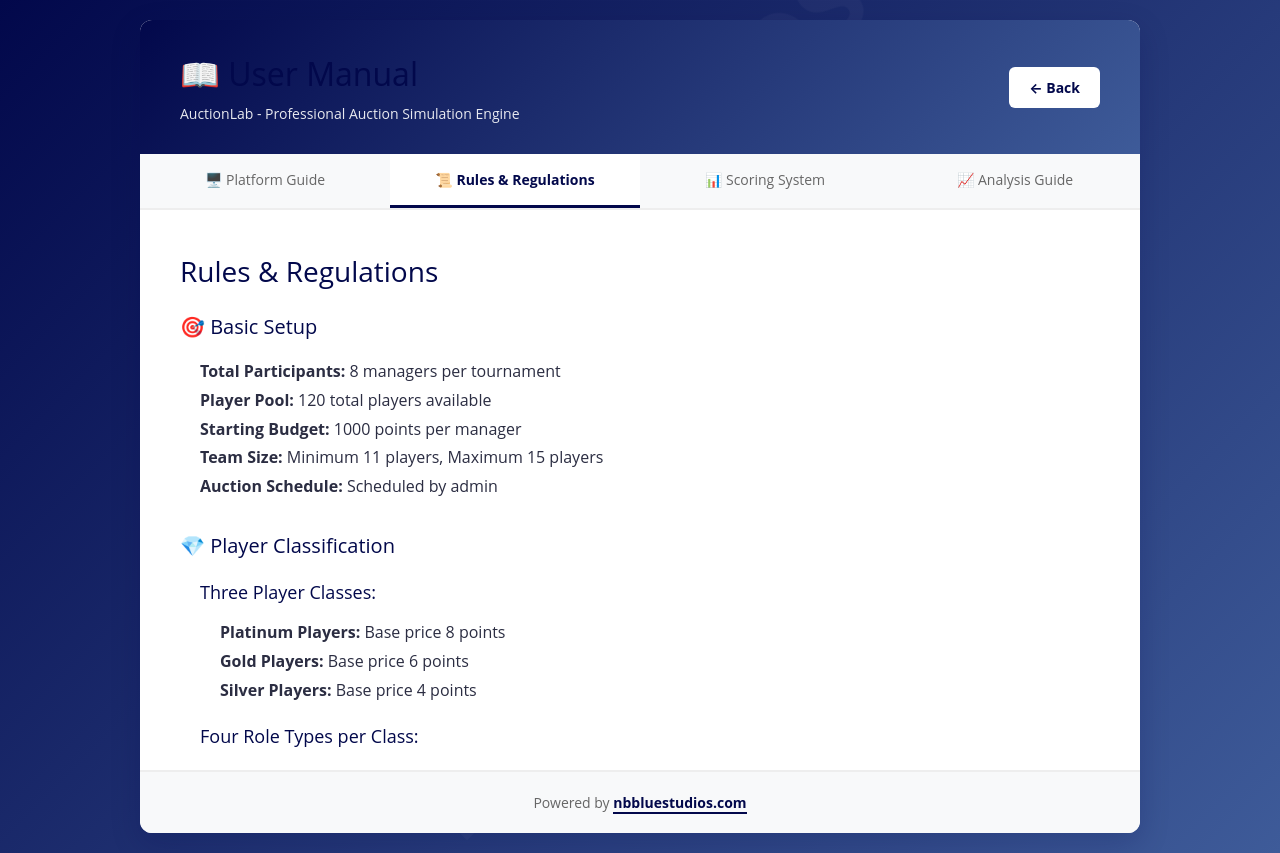
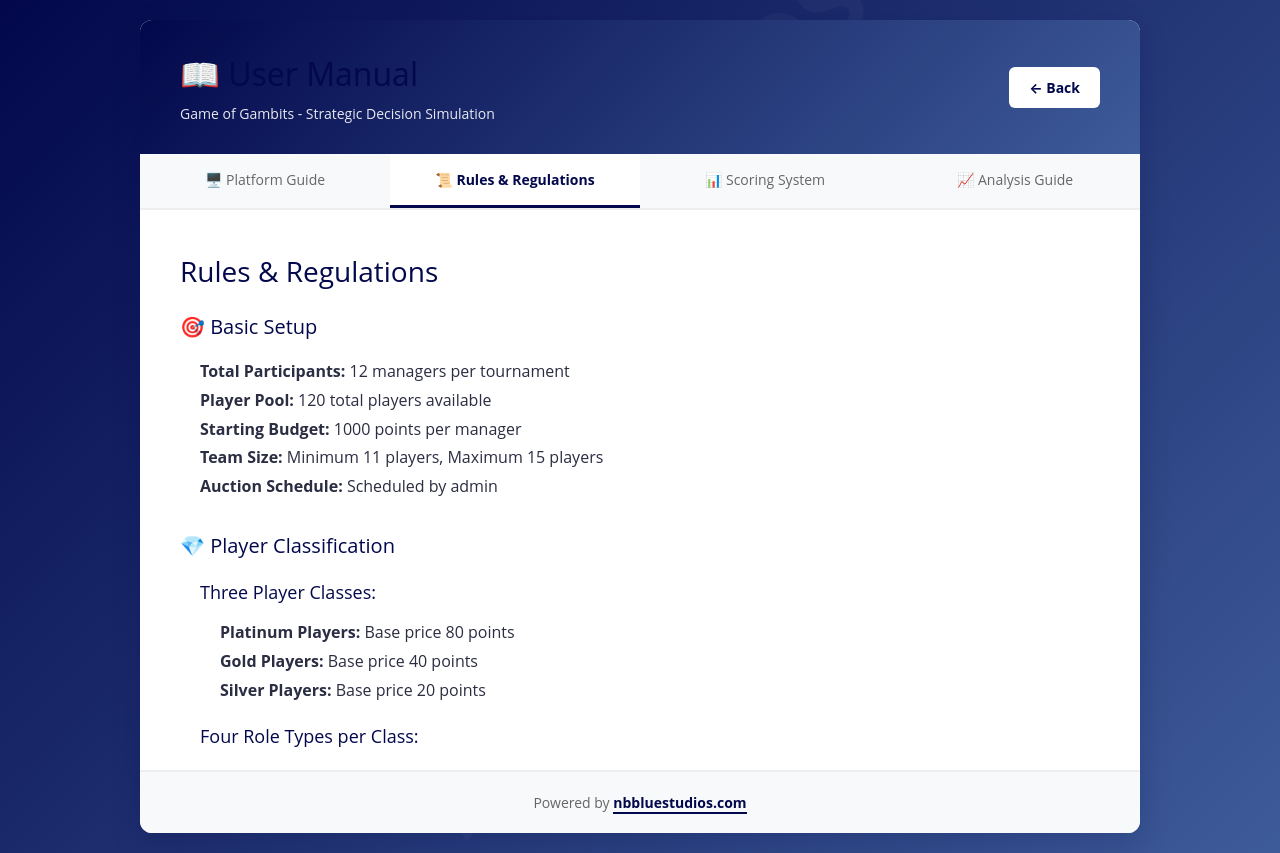
Before and after one commit to bushpalaneelima/cricket-auction-app, a Next.js app: page /manual in a window 1280 px wide. Both pictures are taken after a click on the button "📜 Rules & Regulations". Built offline with nearby package versions, Linux system fonts and the light colour scheme.

Commit message:
Update User Manual - Game of Gambits branding and correct pricing

```diff
--- a/src/app/manual/page.tsx
+++ b/src/app/manual/page.tsx
@@ -58,7 +58,7 @@ export default function UserManualPage() {
               📖 User Manual
             </h1>
             <p style={{ fontSize: '14px', opacity: 0.9, margin: 0 }}>
-              AuctionLab - Professional Auction Simulation Engine
+              Game of Gambits - Strategic Decision Simulation
             </p>
           </div>
           <button
@@ -343,7 +343,7 @@ function RulesRegulations() {
           🎯 Basic Setup
         </h3>
         <div style={{ paddingLeft: '20px', lineHeight: '1.8' }}>
-          <p><strong>Total Participants:</strong> 8 managers per tournament</p>
+          <p><strong>Total Participants:</strong> 12 managers per tournament</p>
           <p><strong>Player Pool:</strong> 120 total players available</p>
           <p><strong>Starting Budget:</strong> 1000 points per manager</p>
           <p><strong>Team Size:</strong> Minimum 11 players, Maximum 15 players</p>
@@ -361,9 +361,9 @@ function RulesRegulations() {
             Three Player Classes:
           </h4>
           <ul style={{ paddingLeft: '20px' }}>
-            <li><strong>Platinum Players:</strong> Base price 8 points</li>
-            <li><strong>Gold Players:</strong> Base price 6 points</li>
-            <li><strong>Silver Players:</strong> Base price 4 points</li>
+            <li><strong>Platinum Players:</strong> Base price 80 points</li>
+            <li><strong>Gold Players:</strong> Base price 40 points</li>
+            <li><strong>Silver Players:</strong> Base price 20 points</li>
           </ul>
 
           <h4 style={{ color: '#02084b', fontSize: '18px', marginBottom: '10px', marginTop: '15px' }}>
@@ -462,6 +462,7 @@ function RulesRegulations() {
           <p><strong>Selection Phase:</strong> After Round 1, each manager can select up to 5 unsold players</p>
           <p><strong>Selection Method:</strong> First-come-first-served. Once a player is selected, others cannot choose them</p>
           <p><strong>Base Price:</strong> 0 points (FREE auction - players start at 0)</p>
+          <p><strong>Player Classes:</strong> Classes do not matter in Round 2</p>
           <p><strong>Auction Order:</strong> Random order (not organized by class or role)</p>
           <p><strong>Purpose:</strong> Give managers a chance to fill gaps in their teams with remaining budget</p>
         </div>
```
